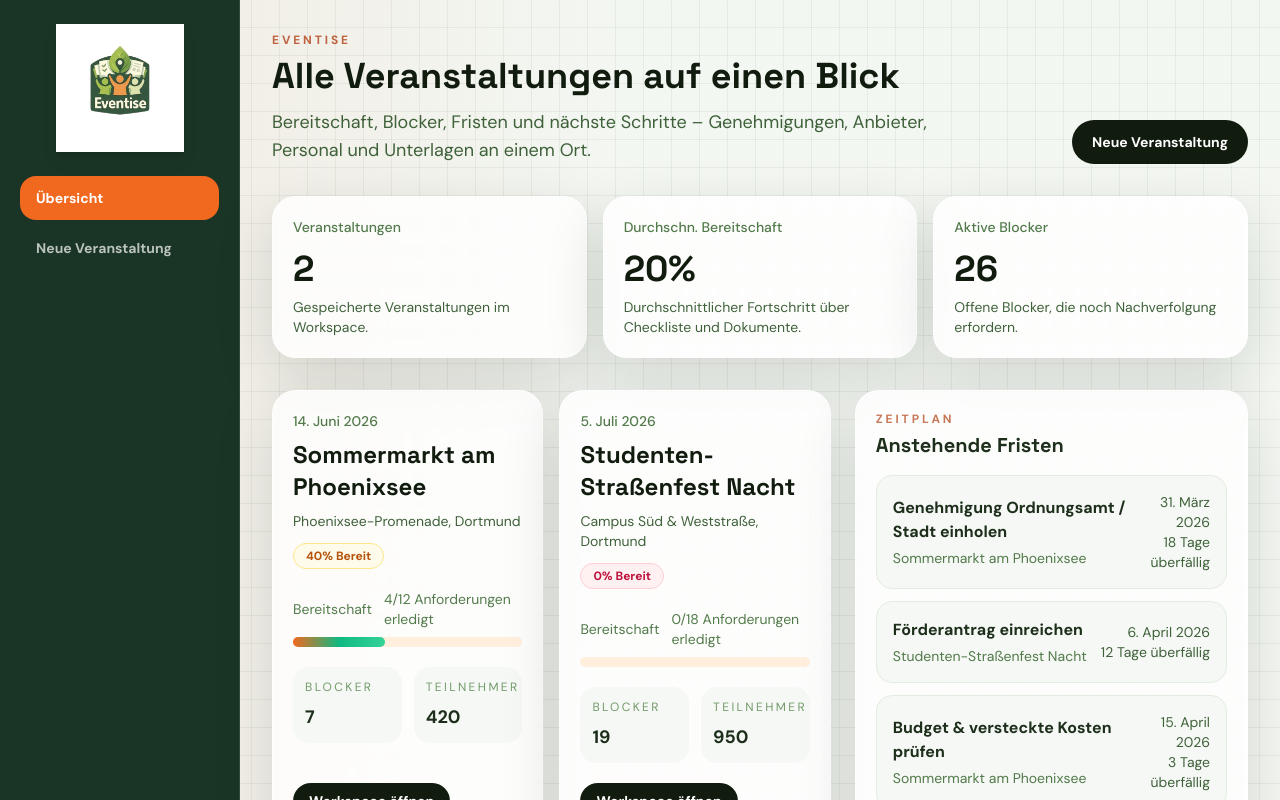
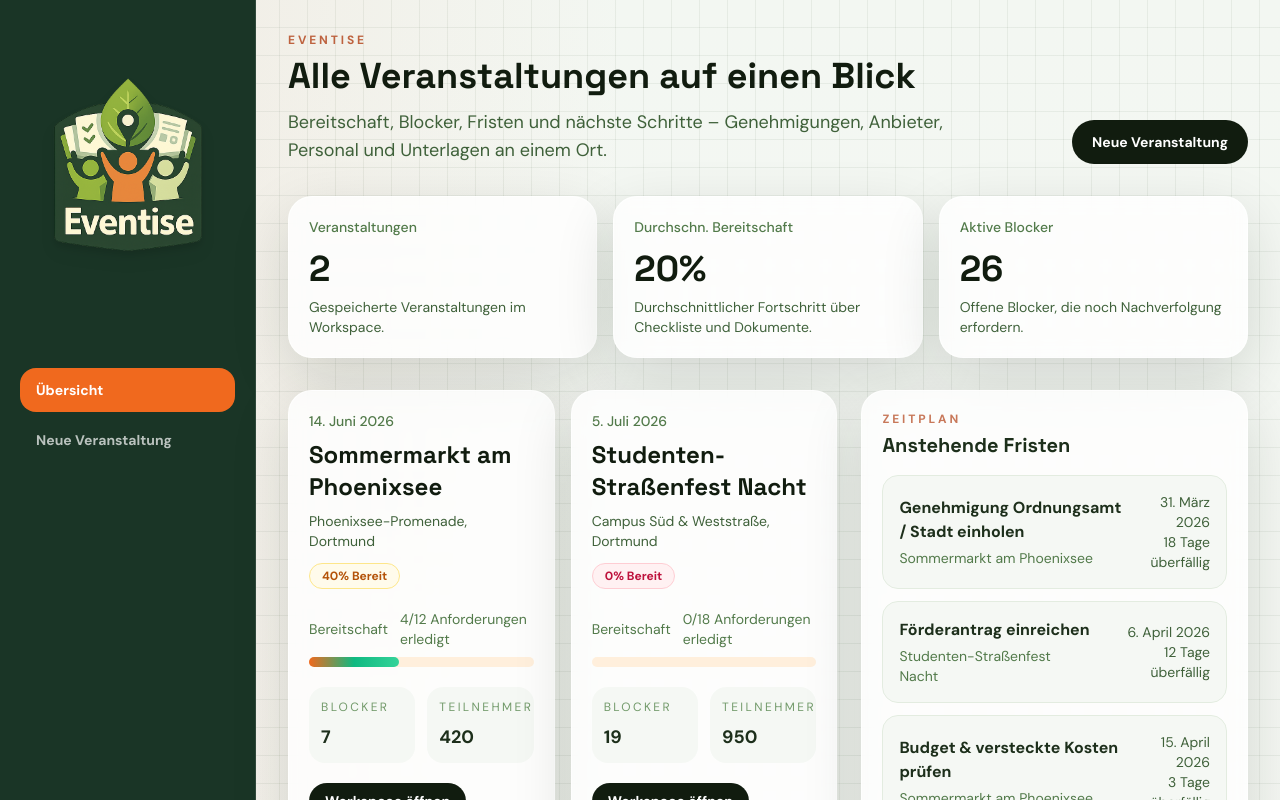
Before and after one commit to mido4315/TU-Start-Up-WEEKEND-Eventise, a React (Vite) app: page / in a window 1280 px wide. Shown: the top 800 px of the page. Built offline with nearby package versions, Linux system fonts and the light colour scheme.

Commit message:
feat: update layout component with improved logo display and styling

```diff
--- a/src/components/Layout.tsx
+++ b/src/components/Layout.tsx
@@ -10,11 +10,14 @@ export function Layout() {
   return (
     <div className="app-shell panel-grid">
       <div className="mx-auto flex min-h-screen w-full max-w-7xl flex-col lg:flex-row">
-        <aside className="border-b border-white/20 bg-[#1A3526] px-5 py-6 text-white lg:min-h-screen lg:w-60 lg:border-b-0 lg:border-r lg:border-white/10">
-          <Link className="flex flex-col items-center gap-1 text-center" to="/">
+        <aside className="overflow-visible border-b border-white/20 bg-[#1A3526] px-5 py-6 text-white lg:min-h-screen lg:w-64 lg:border-b-0 lg:border-r lg:border-white/10">
+          <Link
+            className="relative left-1/2 flex w-fit -translate-x-1/2 flex-col items-center gap-1 text-center"
+            to="/"
+          >
             <img
               alt="Eventise"
-              className="h-32 w-32 drop-shadow-lg"
+              className="h-80 w-80 max-w-none shrink-0 drop-shadow-lg"
               src="/logo.png"
             />
           </Link>
```
Also changed, not shown: public/logo.png.
